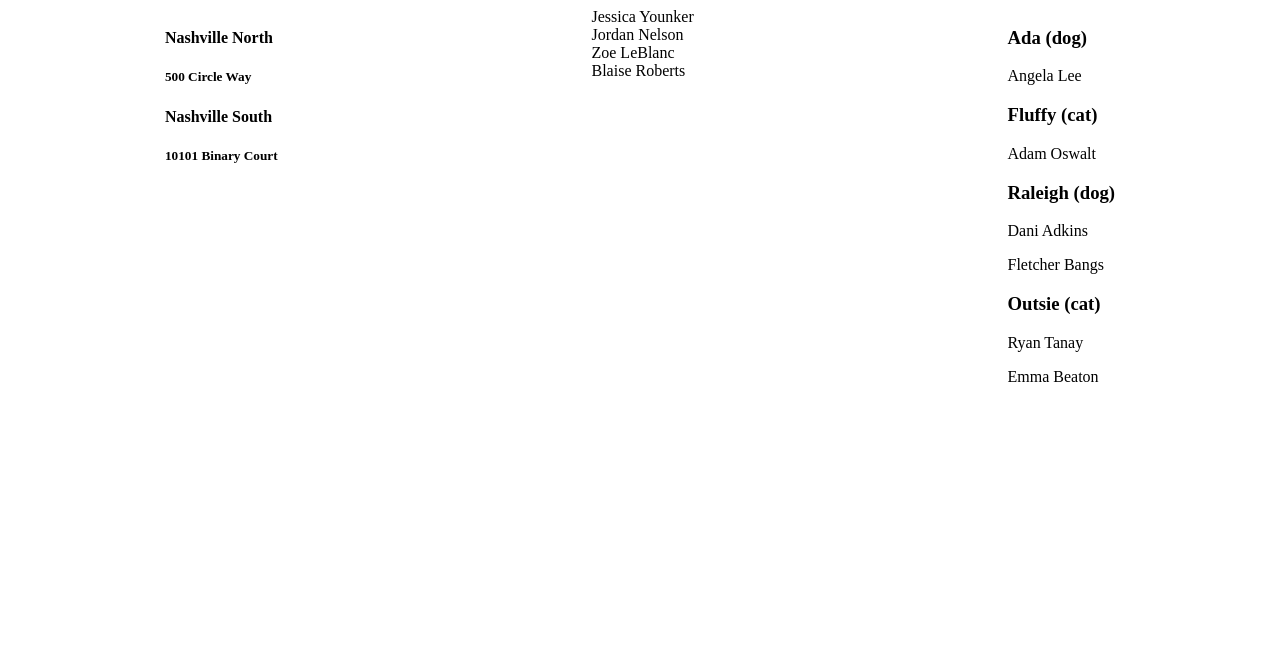
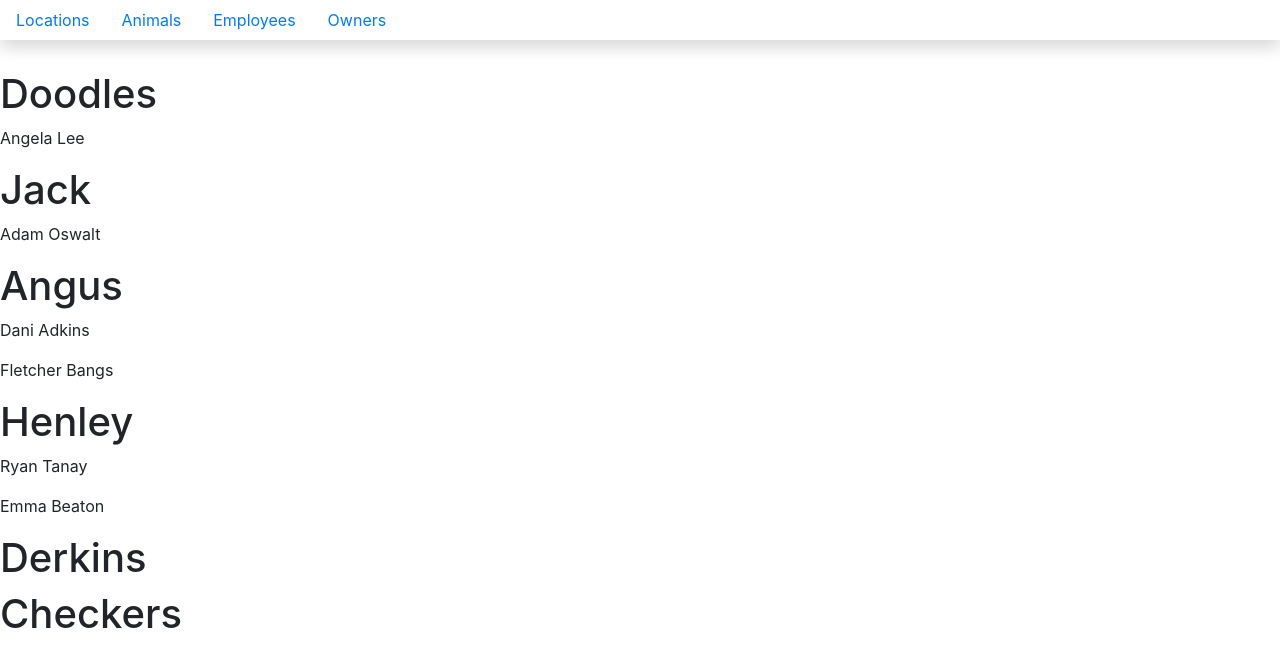
Before and after one commit to krnorris65/learning-react, a React (Create React App) app: page /animals in a window 1280 px wide. Shown: the top 666 px of the page. Built offline with nearby package versions, Linux system fonts and the light colour scheme.

Commit message:
updated kennel component with navbar, application views and ownerlist

```diff
--- a/package.json
+++ b/package.json
@@ -3,8 +3,10 @@
   "version": "0.1.0",
   "private": true,
   "dependencies": {
+    "bootstrap": "^4.3.1",
     "react": "^16.8.1",
     "react-dom": "^16.8.1",
+    "react-router-dom": "^4.3.1",
     "react-scripts": "2.1.5"
   },
   "scripts": {
--- /dev/null
+++ b/src/components/ApplicationViews.js
@@ -0,0 +1,77 @@
+import { Route } from 'react-router-dom'
+import React, { Component } from "react"
+import AnimalList from './animal/AnimalList'
+import LocationList from './location/LocationList'
+import EmployeeList from './employee/EmployeeList'
+import OwnerList from './owner/OwnerList'
+
+
+class ApplicationViews extends Component {
+    employeesFromAPI = [
+        { id: 1, name: "Jessica Younker" },
+        { id: 2, name: "Jordan Nelson" },
+        { id: 3, name: "Zoe LeBlanc" },
+        { id: 4, name: "Blaise Roberts" }
+    ]
+
+    locationsFromAPI = [
+        { id: 1, name: "Nashville North", address: "500 Circle Way" },
+        { id: 2, name: "Nashville South", address: "10101 Binary Court" }
+    ]
+
+    animalsFromAPI = [
+        { id: 1, name: "Doodles" },
+        { id: 2, name: "Jack" },
+        { id: 3, name: "Angus" },
+        { id: 4, name: "Henley" },
+        { id: 5, name: "Derkins" },
+        { id: 6, name: "Checkers" }
+    ]
+
+    ownersFromAPI = [
+        { id: 1, name: "Ryan Tanay" },
+        { id: 2, name: "Emma Beaton" },
+        { id: 3, name: "Dani Adkins" },
+        { id: 4, name: "Adam Oswalt" },
+        { id: 5, name: "Fletcher Bangs" },
+        { id: 6, name: "Angela Lee" }
+    ]
+
+    animalOwnersFromAPI = [
+        {id: 1, animalId: 1, ownerId: 6},
+        {id: 2, animalId: 2, ownerId: 4},
+        {id: 3, animalId: 3, ownerId: 3},
+        {id: 4, animalId: 3, ownerId: 5},
+        {id: 5, animalId: 4, ownerId: 1},
+        {id: 6, animalId: 4, ownerId: 2}
+    ]
+
+    state = {
+        owners: this.ownersFromAPI,
+        employees: this.employeesFromAPI,
+        locations: this.locationsFromAPI,
+        animals: this.animalsFromAPI,
+        animalOwners: this.animalOwnersFromAPI
+    }
+
+    render() {
+        return (
+            <React.Fragment>
+                <Route exact path="/" render={(props) => {
+                    return <LocationList locations={this.state.locations} />
+                }} />
+                <Route path="/animals" render={(props) => {
+                    return <AnimalList animals={this.state.animals} owners={this.state.owners} animalOwners={this.state.animalOwners}/>
+                }} />
+                <Route path="/employees" render={(props) => {
+                    return <EmployeeList employees={this.state.employees} />
+                }} />
+                <Route path="/owners" render={(props) => {
+                    return <OwnerList owners={this.state.owners} />
+                }} />
+            </React.Fragment>
+        )
+    }
+}
+
+export default ApplicationViews
--- a/src/components/Kennel.js
+++ b/src/components/Kennel.js
@@ -1,70 +1,18 @@
-import React, { Component } from 'react'
-import EmployeeList from "./employee/EmployeeList"  // Import EmployeeList component
-import LocationList from "./location/LocationList"
-import AnimalList from "./animal/AnimalList"
+import React, { Component } from "react"
+import NavBar from "./nav/NavBar"
+import ApplicationViews from "./ApplicationViews"
+
 import "./Kennel.css"
+import "bootstrap/dist/css/bootstrap.min.css"
+
 
 class Kennel extends Component {
-
-    /*
-        Although you will eventually be pulling your objects
-        from your json-server API, for this chapter, we're
-        faking it and just creating those arrays in the component
-        itself
-    */
-    employeesFromAPI = [
-        { id: 1, name: "Jessica Younker" },
-        { id: 2, name: "Jordan Nelson" },
-        { id: 3, name: "Zoe LeBlanc" },
-        { id: 4, name: "Blaise Roberts" }
-    ]
-
-    // This will eventually get pulled from the API
-    locationsFromAPI = [
-        { id: 1, name: "Nashville North", address: "500 Circle Way" },
-        { id: 2, name: "Nashville South", address: "10101 Binary Court" }
-    ]
-
-    animalsFromAPI = [
-        {id: 1, name: "Ada", type: "dog"},
-        {id: 2, name: "Fluffy", type: "cat"},
-        {id: 3, name: "Raleigh", type: "dog"},
-        {id: 4, name: "Outsie", type: "cat"}
-    ]
-
-    ownersFromAPI = [
-        { id: 1, name: "Ryan Tanay" },
-        { id: 2, name: "Emma Beaton" },
-        { id: 3, name: "Dani Adkins" },
-        { id: 4, name: "Adam Oswalt" },
-        { id: 5, name: "Fletcher Bangs" },
-        { id: 6, name: "Angela Lee" }
-    ]
-
-    animalOwnersFromAPI = [
-        {id: 1, animalId: 1, ownerId: 6},
-        {id: 2, animalId: 2, ownerId: 4},
-        {id: 3, animalId: 3, ownerId: 3},
-        {id: 4, animalId: 3, ownerId: 5},
-        {id: 5, animalId: 4, ownerId: 1},
-        {id: 6, animalId: 4, ownerId: 2}
-    ]
-
-    state = {
-        owners: this.ownersFromAPI,
-        employees: this.employeesFromAPI,
-        locations: this.locationsFromAPI,
-        animals: this.animalsFromAPI,
-        animalOwners: this.animalOwnersFromAPI
-    }
-
     render() {
         return (
-            <article className="kennel">
-                <LocationList locations={this.state.locations} />
-                <EmployeeList employees={this.state.employees} />
-                <AnimalList animals={this.state.animals} owners={this.state.owners} animalOwners={this.state.animalOwners}/>
-            </article>
+            <React.Fragment>
+                <NavBar />
+                <ApplicationViews />
+            </React.Fragment>
         )
     }
 }
--- a/src/components/animal/AnimalList.js
+++ b/src/components/animal/AnimalList.js
@@ -26,7 +26,7 @@ class AnimalList extends Component {
                         })
 
                         return <div key={animal.id}>
-                            <h1>{animal.name} ({animal.type})</h1>
+                            <h1>{animal.name}</h1>
                             {ownerArray.map(o => <p key={o.id}>{o.name}</p>)}
                         </div>
                     }
--- /dev/null
+++ b/src/components/owner/OwnerList.js
@@ -0,0 +1,17 @@
+import React, { Component } from 'react'
+
+export default class OwnerList extends Component {
+    render() {
+        return (
+
+            <section className="owners">
+                {
+                    this.props.owners.map(owner =>
+                        <div key={owner.id}>
+                        <h4>{owner.name}</h4>
+                        </div>)
+                }
+            </section>
+        )
+    }
+}
--- a/src/index.css
+++ b/src/index.css
@@ -1,6 +1,6 @@
 body {
   margin: 0;
-  padding: 0;
+  padding-top: 70px;
   font-family: -apple-system, BlinkMacSystemFont, "Segoe UI", "Roboto", "Oxygen",
     "Ubuntu", "Cantarell", "Fira Sans", "Droid Sans", "Helvetica Neue",
     sans-serif;
--- a/src/index.js
+++ b/src/index.js
@@ -1,5 +1,12 @@
-import ReactDOM from 'react-dom';
-import React, { Component } from 'react';
-import Kennel from "./components/Kennel"
+import React from 'react'
+import ReactDOM from 'react-dom'
+import { BrowserRouter as Router } from "react-router-dom"
+import Kennel from './components/Kennel'
 
-ReactDOM.render(<Kennel />, document.querySelector("#root"));
+import './index.css'
+
+ReactDOM.render(
+    <Router>
+        <Kennel />
+    </Router>
+    , document.getElementById('root'))
```
Also changed, not shown: 1 other file (tests, documents, lock files or other folders).
